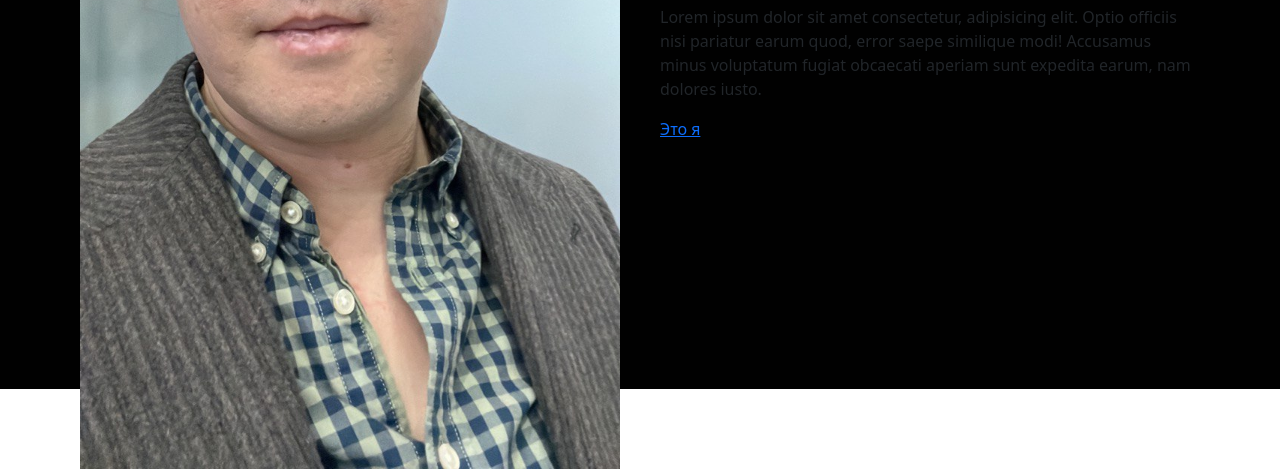
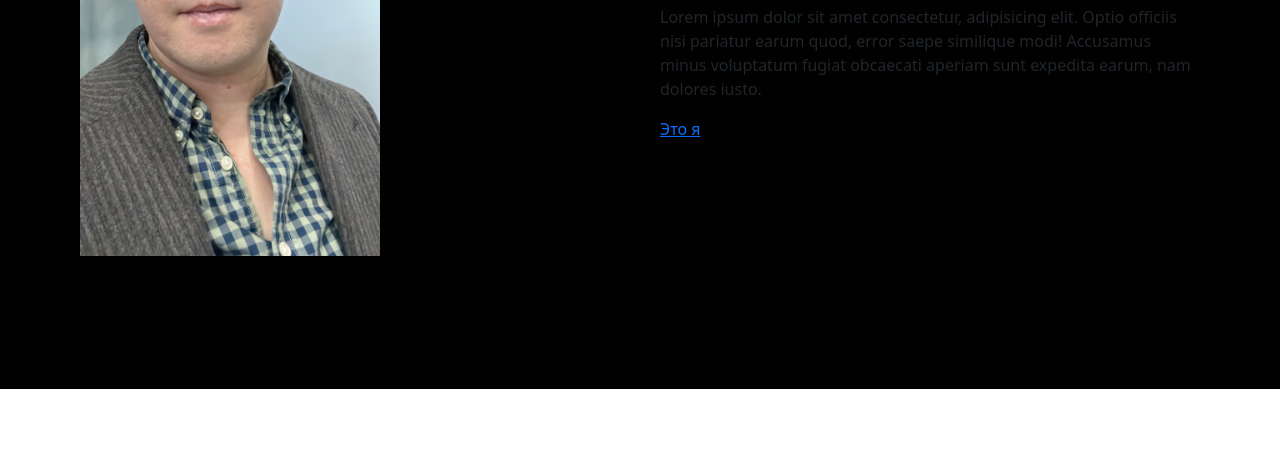
Before and after one commit to ToreShark/toreshark.github.io, a plain HTML site: page aboutMe.html in a window 1280 px wide. Shown: the part 467-936 px from the top of the page. After the commit the page ends 856 px from the top, so only its background shows below. Drawn offline with Linux system fonts and the light colour scheme.

Commit message:
image size

```diff
--- a/aboutMe.html
+++ b/aboutMe.html
@@ -55,7 +55,7 @@
       <div class="container">
         <div class="grid">
           <div class="left">
-            <img src="./2023-02-13 11.44.06.jpg" />
+            <img src="./2023-02-13 11.44.06.jpg" class="about"/>
           </div>
           <div class="right">
             <h4>Привет всем!</h4>
--- a/css/body.css
+++ b/css/body.css
@@ -4,7 +4,10 @@ section{
     align-items: center;
     background: #010101;
 }
-
+.about{
+    width: 300px;
+    height: 500px;
+}
 .container{
     width: 100%;
     max-width: 1160px;
```
